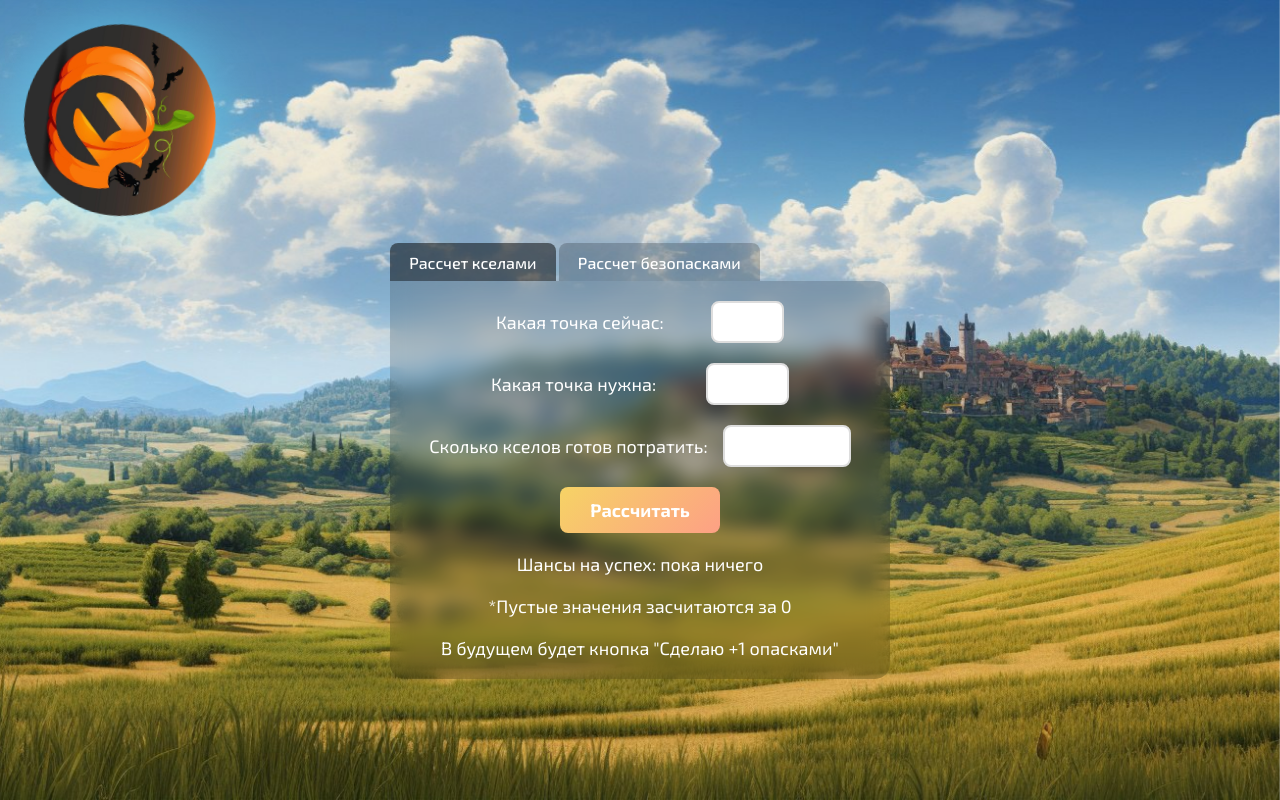
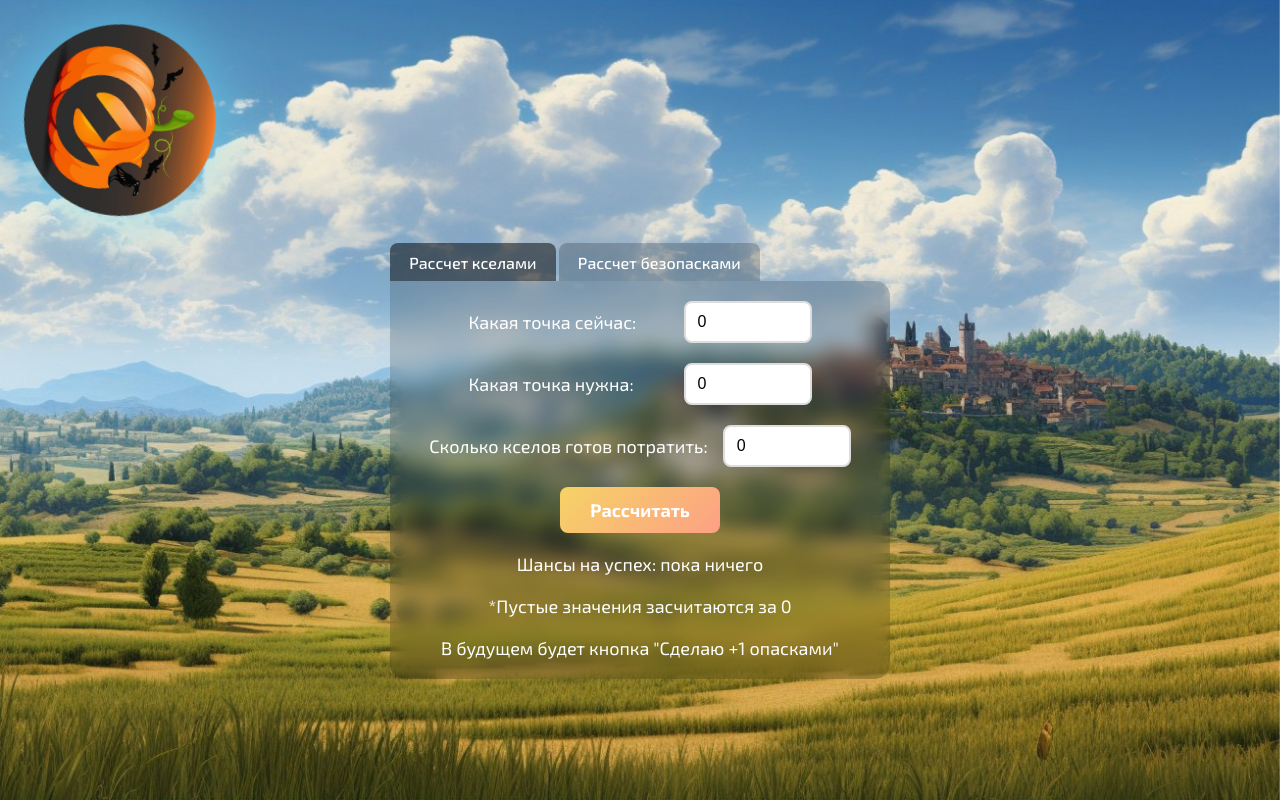
Before and after one commit to MeinFill/epsilion, a React (Vite) app: page / in a window 1280 px wide. Built offline with nearby package versions, Linux system fonts and the light colour scheme.

Commit message:
fix input problems

```diff
--- a/src/components/kselComponent/kselComponent.tsx
+++ b/src/components/kselComponent/kselComponent.tsx
@@ -1,4 +1,5 @@
 import { useState } from "react";
+import type { ChangeEvent } from 'react';
 import "./kselComponent.css"
 
 function KselComponent() {
@@ -6,7 +7,69 @@ function KselComponent() {
     const [tochkaNeed, setTochkaNeed] = useState(0);
     const [attempts, setAttempts] = useState(0);
     const [activeTab, setActiveTab] = useState(0);
-    const [chance, setChance] = useState<string>(' пока ничего')
+    const [inputNeed, setInputNeed] = useState('0');
+    const [inputNow, setInputNow] = useState('0');
+    const [inputAttempts, setInputAttempts] = useState('0');
+    const [chance, setChance] = useState<string>(' пока ничего');
+
+    const changeInputNow = (e: ChangeEvent<HTMLInputElement>) => {
+        const value = e.target.value;
+
+        if (value === '') {
+            setInputNow('0');
+            setTochkaNow(0);
+            return;
+        }
+        const lastChar = value[value.length - 1];
+        const charCode = lastChar.charCodeAt(0);
+        const isDigit = charCode >= 48 && charCode <= 57;
+
+        if (isDigit) {
+            setInputNow(lastChar);
+            setTochkaNow(parseInt(lastChar));
+        }
+    }
+
+    const changeInputNeed = (e: ChangeEvent<HTMLInputElement>) => {
+        const value = e.target.value;
+
+        if (value === '') {
+            setInputNeed('0');
+            setTochkaNeed(0);
+            return;
+        }
+        const lastChar = value[value.length - 1];
+        const charCode = lastChar.charCodeAt(0);
+        const isDigit = charCode >= 48 && charCode <= 57;
+
+        if (isDigit) {
+            setInputNeed(lastChar);
+            setTochkaNeed(parseInt(lastChar));
+        }
+    }
+
+    const changeInputAttempts = (e: ChangeEvent<HTMLInputElement>) => {
+        var value = e.target.value;
+
+        if (value === '') {
+            setInputAttempts('0');
+            setAttempts(0);
+            return;
+        }
+        const lastChar = value[value.length - 1];
+        const charCode = lastChar.charCodeAt(0);
+        const isDigit = charCode >= 48 && charCode <= 57;
+
+        if (isDigit) {
+            if (value[0] == '0'){
+                value = value.substring(1);
+            }
+            setInputAttempts(value);
+            setAttempts(parseInt(value));
+        } else {
+            setInputAttempts(inputAttempts);
+        }
+    }
 
     const calculationKsel = () => {
         if (tochkaNow >= tochkaNeed) {
@@ -100,48 +163,22 @@ function KselComponent() {
                         <div className="ksel-item">
                             <p>Какая точка сейчас: </p>
                             <input
-                                type="number"
-                                min="0"
-                                max="9"
-                                step="1"
                                 className="quantity"
-                                onChange={(e) => setTochkaNow(parseInt(e.target.value))}
-                                onInput={(e) => {
-                                if (e.currentTarget.value.length > 1) {
-                                  e.currentTarget.value = e.currentTarget.value.slice(0, 1);
-                                }
-                                }}
+                                value={inputNow}
+                                onChange={changeInputNow}
                             />
                         </div>
                         <div className="ksel-item">
                             <p>Какая точка нужна: </p>
                             <input
-                                type="number"
-                                min="0"
-                                max="10"
-                                step="1"
                                 className="quantity"
-                                onChange={(e) => setTochkaNeed(parseInt(e.target.value))}
-                                onInput={(e) => {
-                                    let value = e.currentTarget.value;
-
-                                    // Ограничение длины
-                                    if (value.length > 2) {
-                                        e.currentTarget.value = value.slice(0, 2);
-                                        return;
-                                    }
-
-                                    // Ограничение диапазона 0-10
-                                    const numValue = parseInt(value);
-                                    if (numValue > 10) {
-                                        e.currentTarget.value = '10';
-                                    }
-                                }}
+                                value={inputNeed}
+                                onChange={changeInputNeed}
                             />
                         </div>
                         <div className="ksel-item">
                             <p>Сколько кселов готов потратить: </p>
-                            <input maxLength={7} onChange={(e) => setAttempts(parseInt(e.target.value))}></input>
+                            <input value={inputAttempts} maxLength={7} onChange={changeInputAttempts}></input>
                         </div>
                         <button onClick={calculationKsel} className="calculate-btn">Рассчитать</button>
                         <div className="ksel-item">
@@ -160,48 +197,22 @@ function KselComponent() {
                         <div className="ksel-item">
                             <p>Какая точка сейчас: </p>
                             <input
-                                type="number"
-                                min="0"
-                                max="9"
-                                step="1"
                                 className="quantity"
-                                onChange={(e) => setTochkaNow(parseInt(e.target.value))}
-                                onInput={(e) => {
-                                if (e.currentTarget.value.length > 1) {
-                                  e.currentTarget.value = e.currentTarget.value.slice(0, 1);
-                                }
-                                }}
+                                value={inputNow}
+                                onChange={changeInputNow}
                             />
                         </div>
                         <div className="ksel-item">
                             <p>Какая точка нужна: </p>
                             <input
-                                type="number"
-                                min="0"
-                                max="9"
-                                step="1"
                                 className="quantity"
-                                onChange={(e) => setTochkaNeed(parseInt(e.target.value))}
-                                onInput={(e) => {
-                                    let value = e.currentTarget.value;
-
-                                    // Ограничение длины
-                                    if (value.length > 2) {
-                                        e.currentTarget.value = value.slice(0, 2);
-                                        return;
-                                    }
-
-                                    // Ограничение диапазона 0-10
-                                    const numValue = parseInt(value);
-                                    if (numValue > 10) {
-                                        e.currentTarget.value = '10';
-                                    }
-                                }}
+                                value={inputNeed}
+                                onChange={changeInputNeed}
                             />
                         </div>
                         <div className="ksel-item">
                             <p>Сколько безопасок готов потратить: </p>
-                            <input maxLength={7} onChange={(e) => setAttempts(parseInt(e.target.value))}></input>
+                            <input value={inputAttempts} maxLength={7} onChange={changeInputAttempts}></input>
                         </div>
                         <button onClick={calculationBez} className="calculate-btn">Рассчитать</button>
                         <div className="ksel-item">
```
